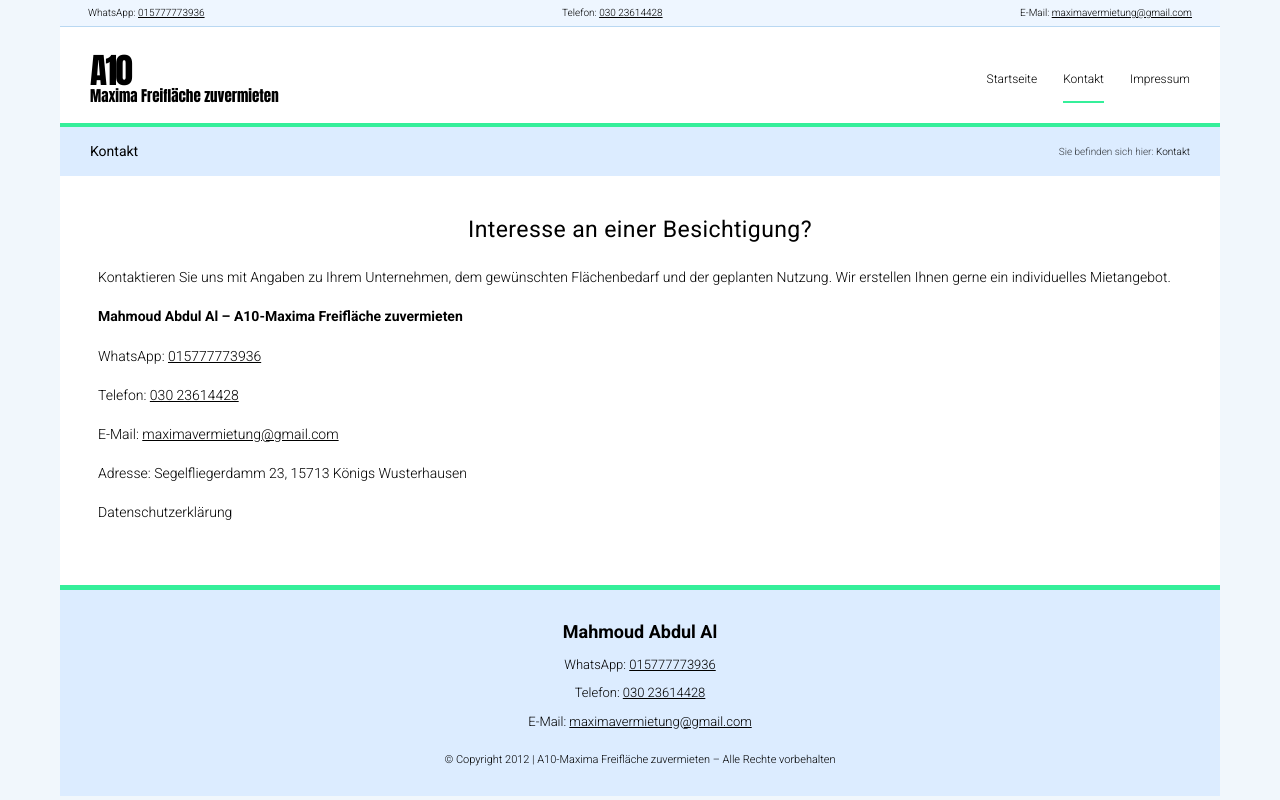
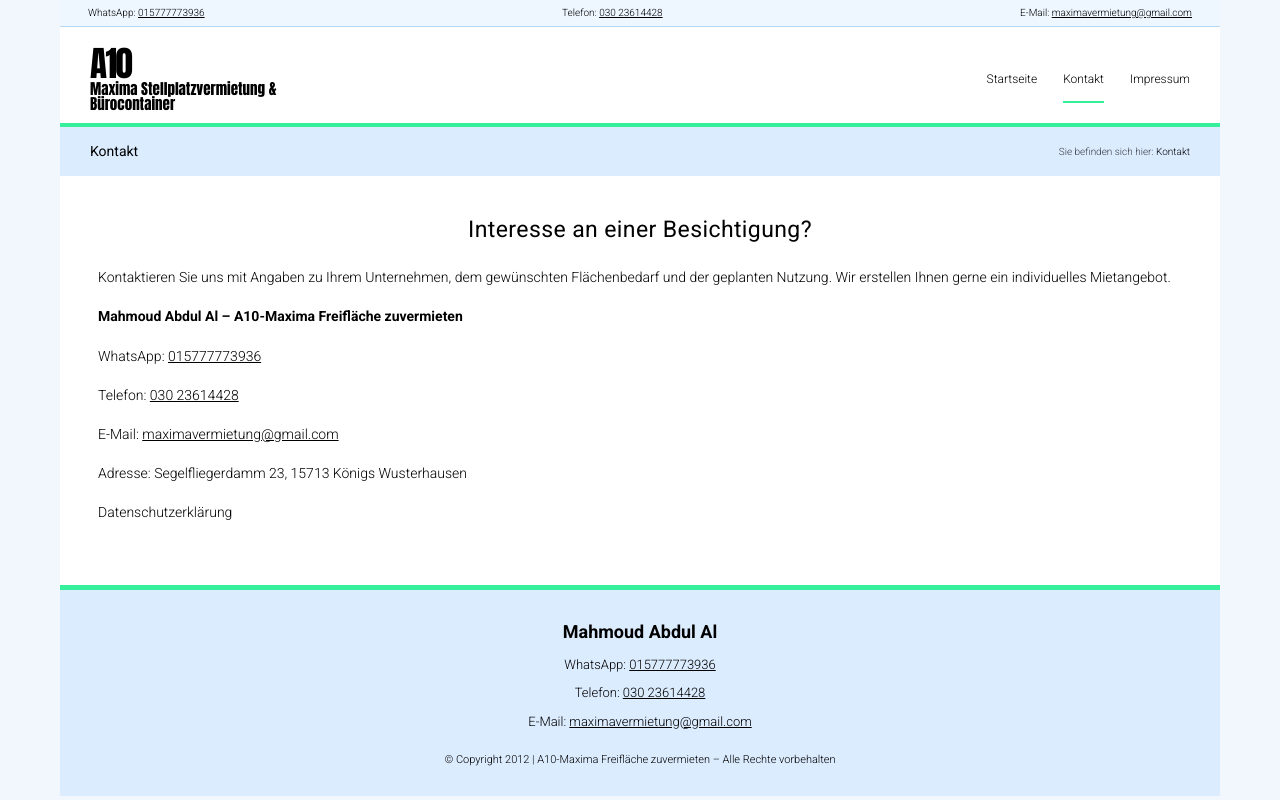
Before and after one commit to mohamedbosy001-droid/maxima-vermietung-a10, a plain HTML site: page kontakt.html in a window 1280 px wide. Drawn offline with Linux system fonts and the light colour scheme.

Commit message:
Header-Text geändert: Maxima Stellplatzvermietung & Bürocontainer

```diff
--- a/kontakt.html
+++ b/kontakt.html
@@ -13,8 +13,8 @@
     <span>E-Mail: <a href="mailto:maximavermietung@gmail.com">maximavermietung@gmail.com</a></span>
   </div>
   <header class="site-header">
-    <a class="brand" href="index.html" aria-label="A10-Maxima Freifläche zuvermieten – Startseite">
-      <strong>A10</strong><span>Maxima Freifläche zuvermieten</span>
+    <a class="brand" href="index.html" aria-label="A10-Maxima Stellplatzvermietung &amp; Bürocontainer – Startseite">
+      <strong>A10</strong><span>Maxima Stellplatzvermietung &amp; Bürocontainer</span>
     </a>
     <button class="menu-toggle" type="button" aria-label="Menü öffnen" aria-expanded="false">☰</button>
     <nav class="main-nav" aria-label="Hauptnavigation">
```
Also changed, not shown: datenschutz.html (+1 -1 lines), impressum.html (+2 -2 lines), index.html (+2 -2 lines).
